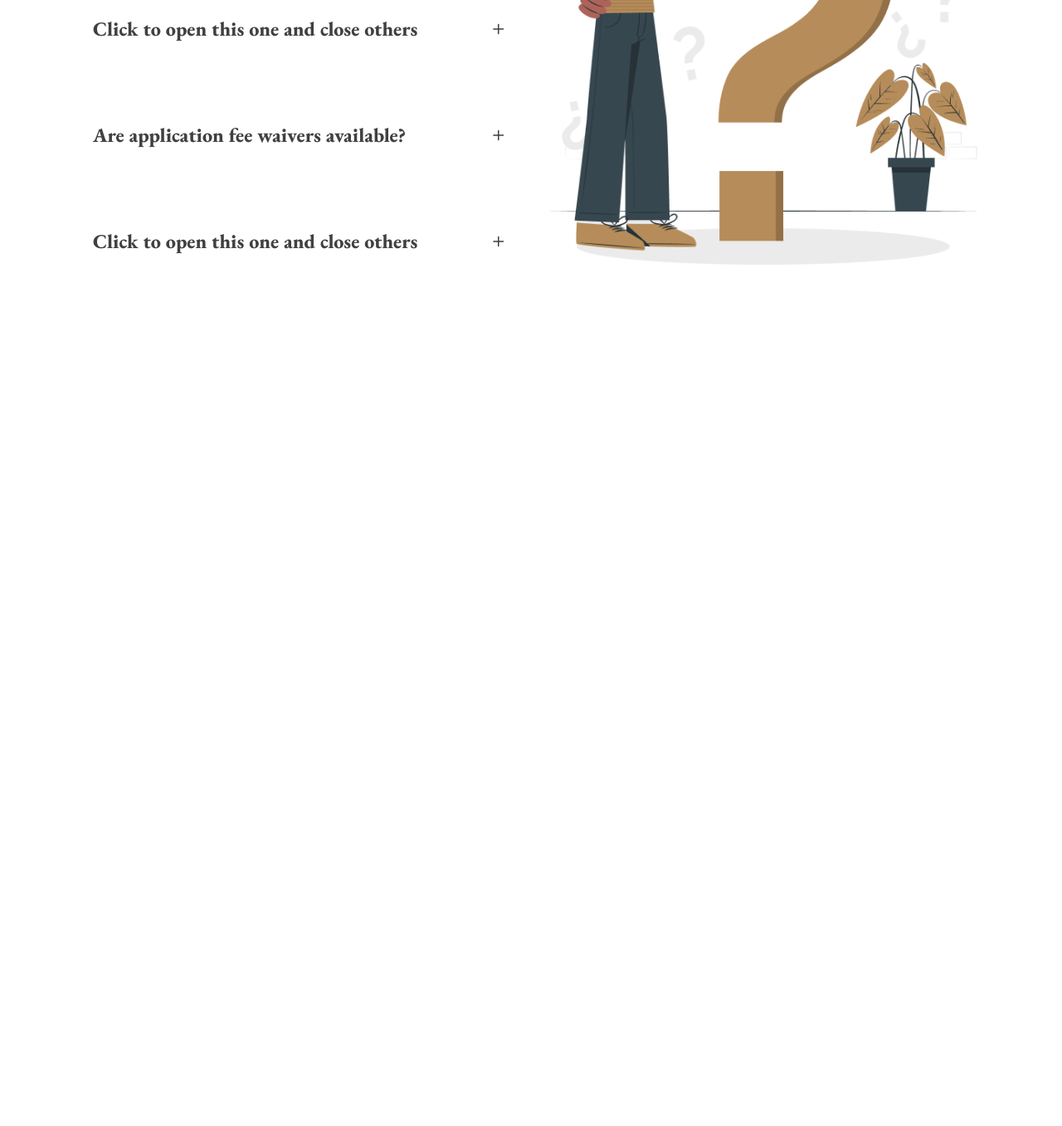
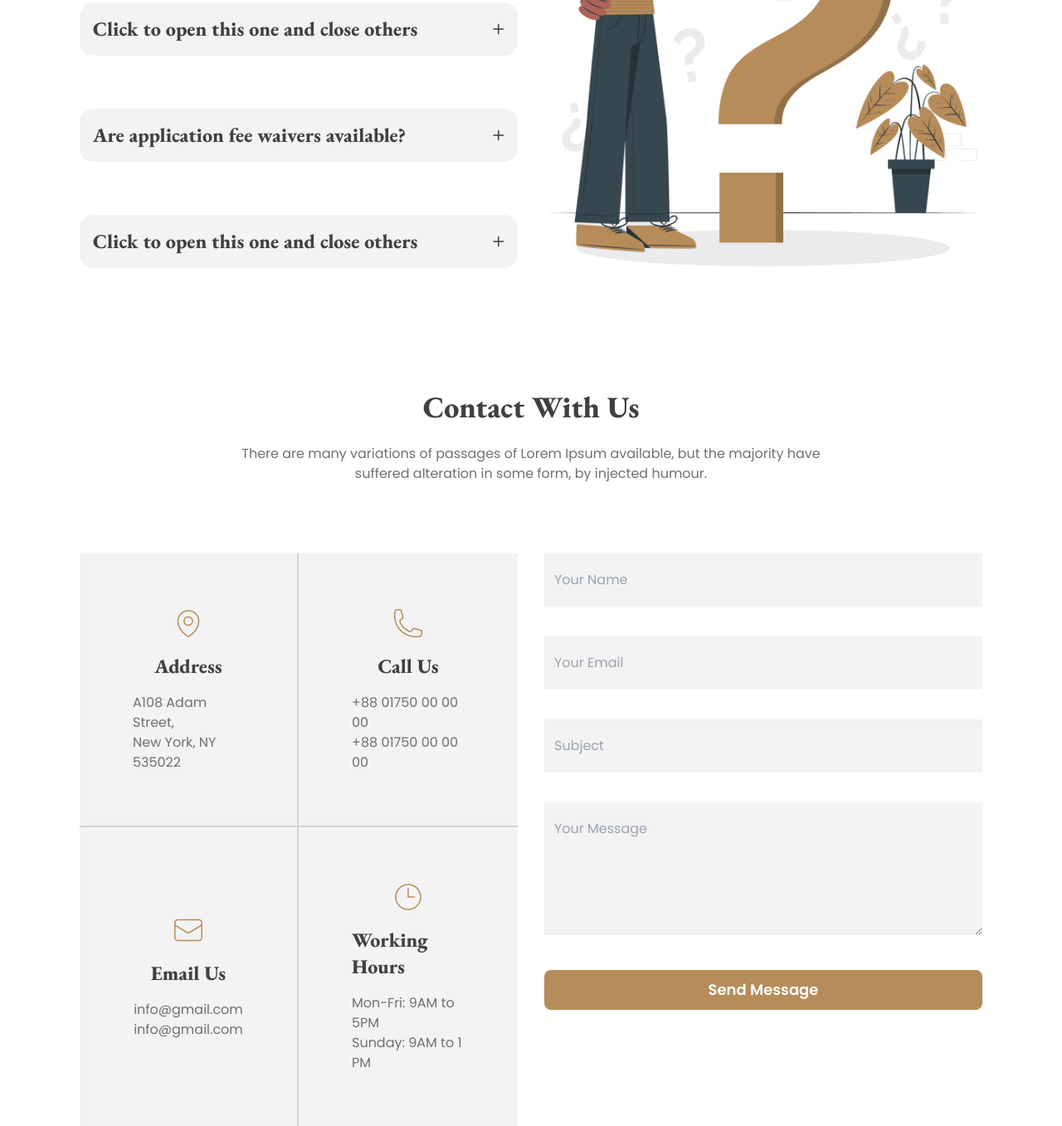
Before and after one commit to karnojitroy/legal-solutions-with-daisyui, a plain HTML site: page index.html in a window 1280 px wide. Shown: the part 3345-4702 px from the top of the page at 83% size. Before the commit the page ends 3668 px from the top, so only its background shows below. Drawn offline with nearby package versions, Linux system fonts and the light colour scheme.

Commit message:
hedding text center and collapse's background of FAQ section updated and contact section finished with responsive

```diff
--- a/index.html
+++ b/index.html
@@ -34,6 +34,7 @@
                         clifford: '#da373d',
                         'color-brown': '#B68C5A',
                         'color-gray': '#707070',
+                        'color-gray-1': '#F3F3F3',
                         'color-light-gray': '#E7E7E7',
                         'color-light-gray-1': '#A0A0A0',
                         'color-light-black': '#414040',
@@ -231,7 +232,8 @@
         <!-- Client say section -->
         <section class="mt-32">
             <div class=" flex flex-col items-center p-5">
-                <h2 class="text-4xl font-extrabold font-eb-garamond text-color-light-black text-center">What Our Client Say </h2>
+                <h2 class="text-4xl font-extrabold font-eb-garamond text-color-light-black text-center">What Our Client
+                    Say </h2>
                 <p class="text-base font-normal font-poppins text-color-gray max-w-[700px] text-center mt-6">
                     There are many variations of passages of Lorem Ipsum available, but the majority have suffered
                     alteration in some form, by injected humour.
@@ -322,46 +324,46 @@
                     alteration in some form, by injected humour.
                 </p>
             </div>
-            <div class="flex gap-8 flex-col-reverse md:flex-row mt-16">
+            <div class="flex gap-8 flex-col-reverse lg:flex-row items-center mt-16">
                 <div class="flex-1 space-y-16">
-                    <div class="collapse collapse-plus ">
+                    <div class="collapse collapse-plus bg-color-gray-1">
                         <input type="radio" name="my-accordion-3" checked="checked" />
                         <div class="collapse-title text-2xl font-extrabold font-eb-garamond text-color-light-black">Are
                             application fee waivers available?</div>
-                        <div class="collapse-content">
+                        <div class="collapse-content bg-gray-50">
                             <p class="text-base font-normal font-poppins text-color-gray">There are many variations of
                                 passages of Lorem Ipsum available, but the majority have
                                 suffered alteration in some form, by injected humour, .
                             </p>
                         </div>
                     </div>
-                    <div class="collapse collapse-plus ">
+                    <div class="collapse collapse-plus bg-color-gray-1">
                         <input type="radio" name="my-accordion-3" />
                         <div class="collapse-title text-2xl font-extrabold font-eb-garamond text-color-light-black">
                             Click to open this one and close others</div>
-                        <div class="collapse-content">
+                        <div class="collapse-content bg-gray-50">
                             <p class="text-base font-normal font-poppins text-color-gray">There are many variations of
                                 passages of Lorem Ipsum available, but the majority have
                                 suffered alteration in some form, by injected humour,
                             </p>
                         </div>
                     </div>
-                    <div class="collapse collapse-plus ">
+                    <div class="collapse collapse-plus bg-color-gray-1">
                         <input type="radio" name="my-accordion-3" />
                         <div class="collapse-title text-2xl font-extrabold font-eb-garamond text-color-light-black">Are
                             application fee waivers available?</div>
-                        <div class="collapse-content">
+                        <div class="collapse-content bg-gray-50">
                             <p class="text-base font-normal font-poppins text-color-gray">There are many variations of
                                 passages of Lorem Ipsum available, but the majority have
                                 suffered alteration in some form, by injected humour, .
                             </p>
                         </div>
                     </div>
-                    <div class="collapse collapse-plus ">
+                    <div class="collapse collapse-plus bg-color-gray-1">
                         <input type="radio" name="my-accordion-3" />
                         <div class="collapse-title text-2xl font-extrabold font-eb-garamond text-color-light-black">
                             Click to open this one and close others</div>
-                        <div class="collapse-content">
+                        <div class="collapse-content bg-gray-50">
                             <p class="text-base font-normal font-poppins text-color-gray">There are many variations of
                                 passages of Lorem Ipsum available, but the majority have
                                 suffered alteration in some form, by injected humour, .
@@ -374,6 +376,79 @@
                 </div>
             </div>
         </section>
+        <!-- Contact us section -->
+        <section class="mt-32">
+            <div class=" flex flex-col items-center p-5">
+                <h2 class="text-4xl font-extrabold font-eb-garamond text-color-light-black text-center">
+                    Contact With Us
+                </h2>
+                <p class="text-base font-normal font-poppins text-color-gray max-w-[700px] text-center mt-6">
+                    There are many variations of passages of Lorem Ipsum available, but the majority have suffered
+                    alteration in some form, by injected humour.
+                </p>
+            </div>
+            <div class="mt-16 flex flex-col lg:flex-row gap-8">
+                <div class="flex-1 bg-color-gray-1">
+                    <div class="grid grid-cols-1 md:grid-cols-2 ">
+                        <div
+                            class="flex flex-col items-center justify-center space-y-4 h-full w-full p-10 md:p-14 lg:p-16 border-r-2 border-gray-300">
+                            <img class="h-10 w-10" src="/images/location.png" alt="">
+                            <h3 class="text-2xl font-extrabold font-eb-garamond text-color-light-black">Address</h3>
+                            <p class="text-base font-normal font-poppins text-color-gray">
+                                A108 Adam Street,
+                                <br>
+                                New York, NY 535022
+                            </p>
+                        </div>
+                        <div
+                            class="flex flex-col items-center justify-center space-y-4 h-full w-full p-10 md:p-14 lg:p-16">
+                            <img class="h-10 w-10" src="/images/call.png" alt="">
+                            <h3 class="text-2xl font-extrabold font-eb-garamond text-color-light-black">Call Us</h3>
+                            <p class="text-base font-normal font-poppins text-color-gray">
+                                +88 01750 00 00 00
+                                <br>
+                                +88 01750 00 00 00
+                            </p>
+                        </div>
+                        <div
+                            class="flex flex-col items-center justify-center space-y-4 h-full w-full p-10 md:p-14 lg:p-16 border-r-2 border-t-2 border-gray-300">
+                            <img class="h-10 w-10" src="/images/email.png" alt="">
+                            <h3 class="text-2xl font-extrabold font-eb-garamond text-color-light-black">Email Us</h3>
+                            <p class="text-base font-normal font-poppins text-color-gray">
+                                info@gmail.com
+                                <br>
+                                info@gmail.com
+                            </p>
+                        </div>
+                        <div
+                            class="flex flex-col items-center justify-center space-y-4 h-full w-full p-10 md:p-14 lg:p-16 border-t-2 border-gray-300">
+                            <img class="h-10 w-10" src="/images/time.png" alt="">
+                            <h3 class="text-2xl font-extrabold font-eb-garamond text-color-light-black">Working Hours
+                            </h3>
+                            <p class="text-base font-normal font-poppins text-color-gray">
+                                Mon-Fri: 9AM to 5PM
+                                <br>
+                                Sunday: 9AM to 1 PM
+                            </p>
+                        </div>
+                    </div>
+                </div>
+                <div class="flex-1">
+                    <form action="" class="space-y-9">
+                        <input type="text" placeholder="Your Name"
+                            class="text-base font-normal font-poppins text-color-gray bg-color-gray-1 w-full px-3 py-5 border-none">
+                        <input type="email" placeholder="Your Email"
+                            class="text-base font-normal font-poppins text-color-gray bg-color-gray-1 w-full px-3 py-5 border-none">
+                        <input type="email" placeholder="Subject"
+                            class="text-base font-normal font-poppins text-color-gray bg-color-gray-1 w-full px-3 py-5 border-none">
+                        <textarea name="" id="" placeholder="Your Message"
+                            class="text-base font-normal font-poppins text-color-gray bg-color-gray-1 w-full px-3 py-5 border-none"
+                            rows="5"></textarea>
+                            <button type="submit" class="btn font-poppins md:text-lg  md:font-semibold text-white bg-color-brown border-none w-full">Send Message</button>
+                    </form>
+                </div>
+            </div>
+        </section>
 
     </main>
     <!-- footer -->
```
